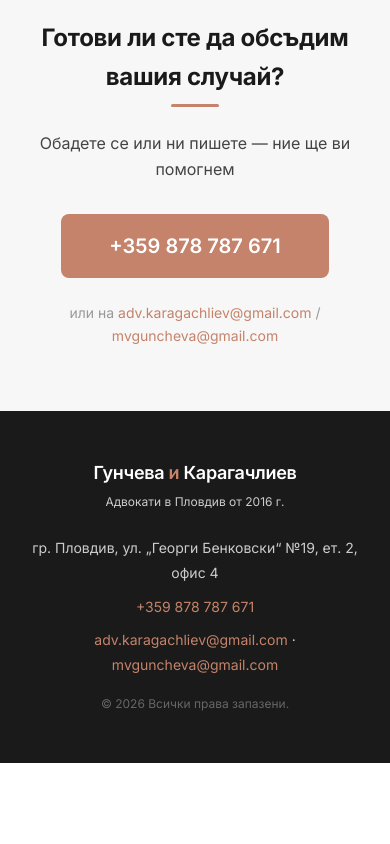
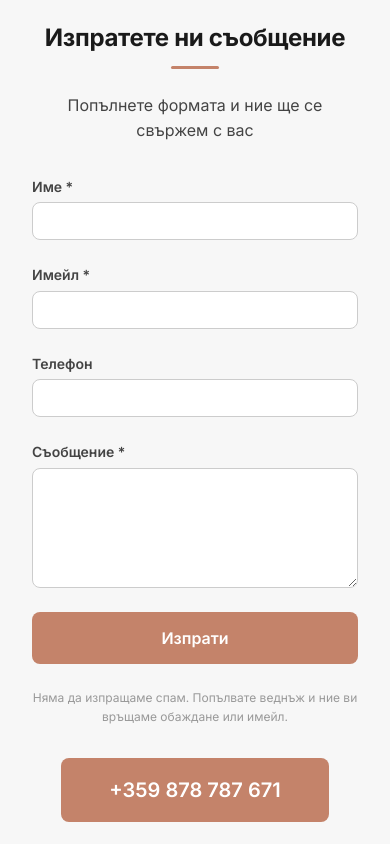
Before and after one commit to gkaragatchliev/Guncheva_Karagachliev, a website: page contacts.html in a window 390 px wide. Shown: the part 1400-2244 px from the top of the page. Before the commit the page ends 2163 px from the top, so only its background shows below. Drawn offline with Linux system fonts and the light colour scheme.

Commit message:
Add contact form using FormSubmit (no backend needed)
- Replace static CTA section with a working contact form
- Fields: name, email, phone, message
- Emails sent to adv.karagachliev@gmail.com via FormSubmit
- Styled form with focus states and proper spacing

```diff
--- a/assets/css/styles.css
+++ b/assets/css/styles.css
@@ -790,3 +790,90 @@ ul {
   border-bottom: none;
   color: var(--color-gray-400);
 }
+
+/* ===== CONTACT FORM ===== */
+.contact-form {
+  display: flex;
+  flex-direction: column;
+  gap: var(--space-lg);
+  max-width: 560px;
+  margin: 0 auto;
+}
+
+.form-group {
+  display: flex;
+  flex-direction: column;
+  gap: var(--space-xs);
+  text-align: left;
+}
+
+.form-group label {
+  font-size: var(--font-size-sm);
+  font-weight: 600;
+  color: var(--color-gray-600);
+}
+
+.form-group input {
+  width: 100%;
+  padding: var(--space-sm) var(--space-md);
+  font-size: var(--font-size-base);
+  font-family: var(--font-sans);
+  border: 1px solid var(--color-gray-300);
+  border-radius: var(--radius-md);
+  background-color: var(--color-white);
+  transition: border-color 0.2s;
+  touch-action: manipulation;
+}
+
+.form-group input:focus {
+  outline: none;
+  border-color: var(--color-accent);
+  box-shadow: 0 0 0 3px var(--color-accent-light);
+}
+
+.form-group textarea {
+  width: 100%;
+  padding: var(--space-sm) var(--space-md);
+  font-size: var(--font-size-base);
+  font-family: var(--font-sans);
+  border: 1px solid var(--color-gray-300);
+  border-radius: var(--radius-md);
+  background-color: var(--color-white);
+  resize: vertical;
+  min-height: 120px;
+  transition: border-color 0.2s;
+  touch-action: manipulation;
+}
+
+.form-group textarea:focus {
+  outline: none;
+  border-color: var(--color-accent);
+  box-shadow: 0 0 0 3px var(--color-accent-light);
+}
+
+.form-submit {
+  display: inline-block;
+  width: 100%;
+  padding: var(--space-md) var(--space-xl);
+  font-size: var(--font-size-base);
+  font-weight: 600;
+  font-family: var(--font-sans);
+  color: var(--color-white);
+  background-color: var(--color-accent);
+  border: none;
+  border-radius: var(--radius-md);
+  cursor: pointer;
+  transition: background-color 0.2s, transform 0.2s;
+  touch-action: manipulation;
+}
+
+.form-submit:hover {
+  background-color: var(--color-accent-dark);
+  transform: translateY(-1px);
+}
+
+.form-note {
+  text-align: center;
+  font-size: var(--font-size-xs);
+  color: var(--color-gray-400);
+}
--- a/contacts.html
+++ b/contacts.html
@@ -91,13 +91,36 @@
 
     <section class="section section--alt" style="text-align: center;">
       <div class="container container--narrow">
-        <h2 class="section__title">Готови ли сте да обсъдим вашия случай?</h2>
+        <h2 class="section__title">Изпратете ни съобщение</h2>
         <div class="divider"></div>
-        <p style="margin-bottom: var(--space-xl); color: var(--color-gray-600);">Обадете се или ни пишете — ние ще ви помогнем</p>
-        <p style="margin-bottom: var(--space-lg);">
+        <p style="margin-bottom: var(--space-xl); color: var(--color-gray-600);">Попълнете формата и ние ще се свържем с вас</p>
+        <form action="https://formsubmit.co/adv.karagachliev@gmail.com" method="POST" class="contact-form">
+          <input type="text" name="_honey" style="display:none">
+          <input type="hidden" name="_captcha" value="false">
+          <input type="hidden" name="_template" value="box">
+          <input type="hidden" name="_subject" value="Ново съобщение от сайта">
+          <div class="form-group">
+            <label for="name">Име *</label>
+            <input type="text" id="name" name="Име" required>
+          </div>
+          <div class="form-group">
+            <label for="email">Имейл *</label>
+            <input type="email" id="email" name="Имейл" required>
+          </div>
+          <div class="form-group">
+            <label for="phone">Телефон</label>
+            <input type="tel" id="phone" name="Телефон">
+          </div>
+          <div class="form-group">
+            <label for="message">Съобщение *</label>
+            <textarea id="message" name="Съобщение" rows="5" required></textarea>
+          </div>
+          <button type="submit" class="form-submit">Изпрати</button>
+          <p class="form-note">Няма да изпращаме спам. Попълвате веднъж и ние ви връщаме обаждане или имейл.</p>
+        </form>
+        <p style="margin-top: var(--space-xl);">
           <a href="tel:+359878787671" style="display: inline-block; font-size: var(--font-size-xl); font-weight: 600; color: var(--color-white); background-color: var(--color-accent); padding: var(--space-md) var(--space-2xl); border-radius: var(--radius-md);">+359 878 787 671</a>
         </p>
-        <p style="font-size: var(--font-size-sm); color: var(--color-gray-400);">или на <a href="mailto:adv.karagachliev@gmail.com" style="color: var(--color-accent);">adv.karagachliev@gmail.com</a> / <a href="mailto:mvguncheva@gmail.com" style="color: var(--color-accent);">mvguncheva@gmail.com</a></p>
       </div>
     </section>
   </main>
```
